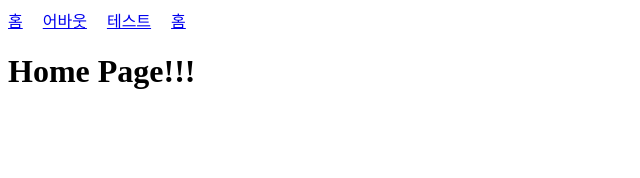
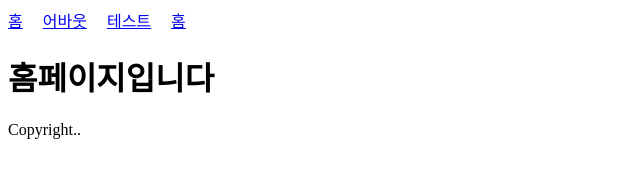
Before and after one commit to hyujikoh/gatsby-bootcamp, a Gatsby site: page / in a window 1280 px wide. Shown: the whole page, without its empty margins (0-640 px from the left). Built offline with nearby package versions, Linux system fonts and the light colour scheme; Gatsby itself is replaced by a stand-in of ours.

Commit message:
layout  페이지 수정

```diff
--- /dev/null
+++ b/src/components/layout.js
@@ -0,0 +1,27 @@
+import React from "react";
+import { Link } from "gatsby";
+function Layout( { children }){
+    return(
+        <>
+        <main>
+
+            <div style={{display:"flex",gap:20}}>
+            <Link to="/">홈</Link>
+            <Link to="/about">어바웃</Link>
+            <Link to="/test">테스트</Link>
+            <Link to="/">홈</Link>
+            </div>
+
+            {children}
+
+            <div>Copyright..</div>
+
+
+        </main>
+
+        </>
+
+    )
+}
+
+export default Layout;
--- a/src/pages/index.js
+++ b/src/pages/index.js
@@ -1,14 +1,13 @@
 import React from "react"
-import Head from "../components/head";
+import Layout from "../components/layout";
 const IndexPage =() =>{
   return (
-    <main>
-      <title>Home Page???</title>
 
-      <Head />
-      <h1>Home Page!!!</h1>
+      <Layout>
+        <title>Home Page???</title>
+        <h1>홈페이지입니다</h1>
+      </Layout>
 
-    </main>
 
   );
 };
```
Also changed, not shown: src/pages/about.js (+6 -7 lines), src/pages/test.js (+6 -5 lines).
